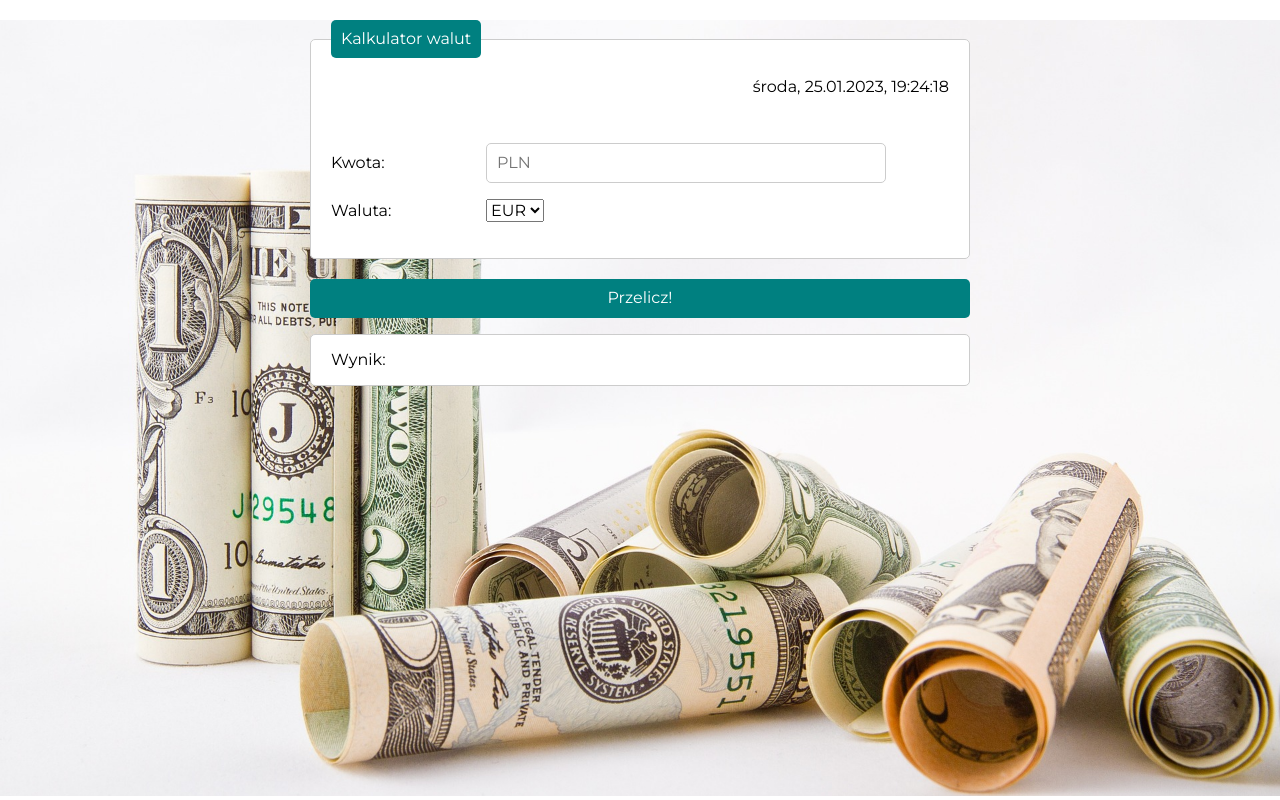
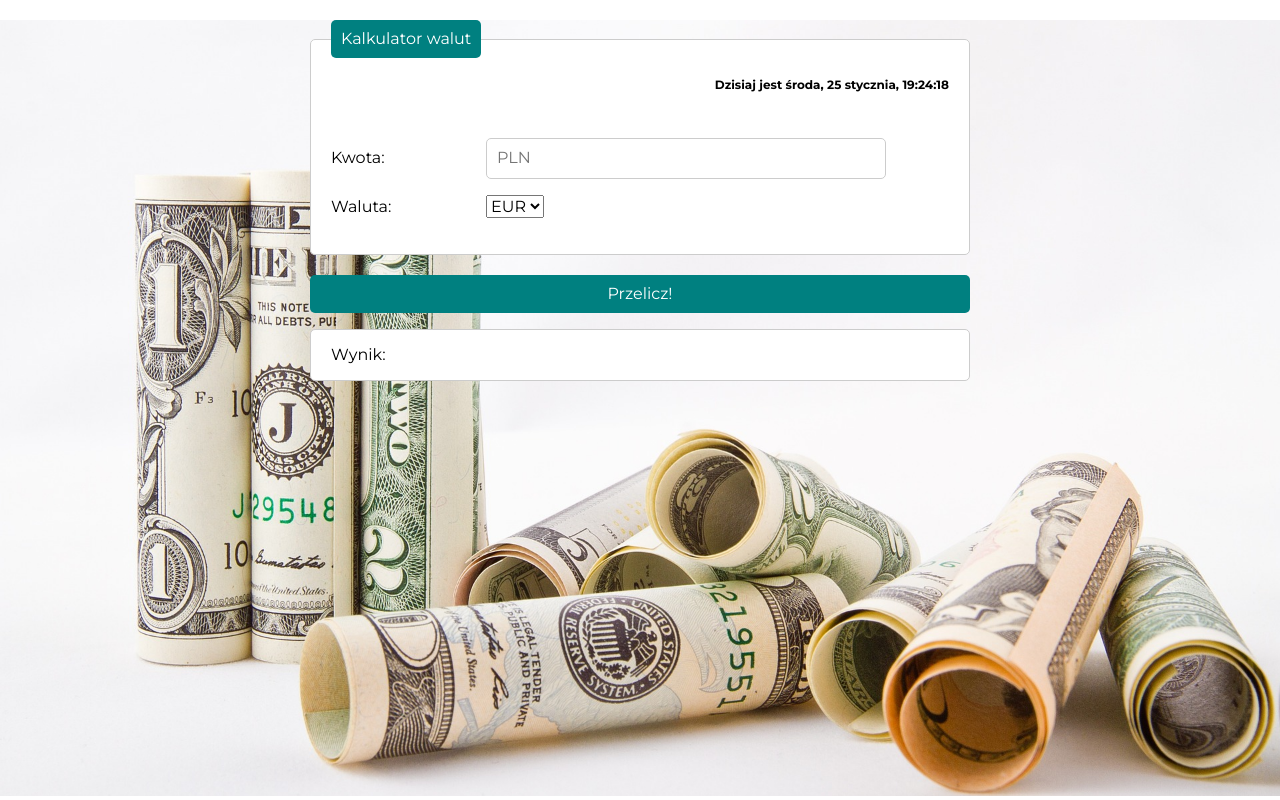
Before and after one commit to Kozuro/currency-converter-react, a React (Create React App) app: page / in a window 1280 px wide. Built offline with nearby package versions, Linux system fonts and the light colour scheme.

Commit message:
separated time and date, text formatting in css

```diff
--- a/src/Form/Clock/index.js
+++ b/src/Form/Clock/index.js
@@ -16,9 +16,10 @@ export const Clock = () => {
     }, []);
 
     return (
+
         <div className="clock">
             <span>
-                {date.toLocaleTimeString("pl", { weekday: "long", day: "numeric", month: "numeric", year: "numeric" })}
+                Dzisiaj jest {date.toLocaleDateString("pl", { weekday: "long", day: "numeric", month: "long" })}, {date.toLocaleTimeString("pl")}
             </span>
         </div>
     );
--- a/src/Form/Clock/style.css
+++ b/src/Form/Clock/style.css
@@ -1,4 +1,6 @@
 .clock {
+    font-weight: 700;
+    font-size: 12px;
     text-align: right;
     padding-bottom: 30px;
 }
```
